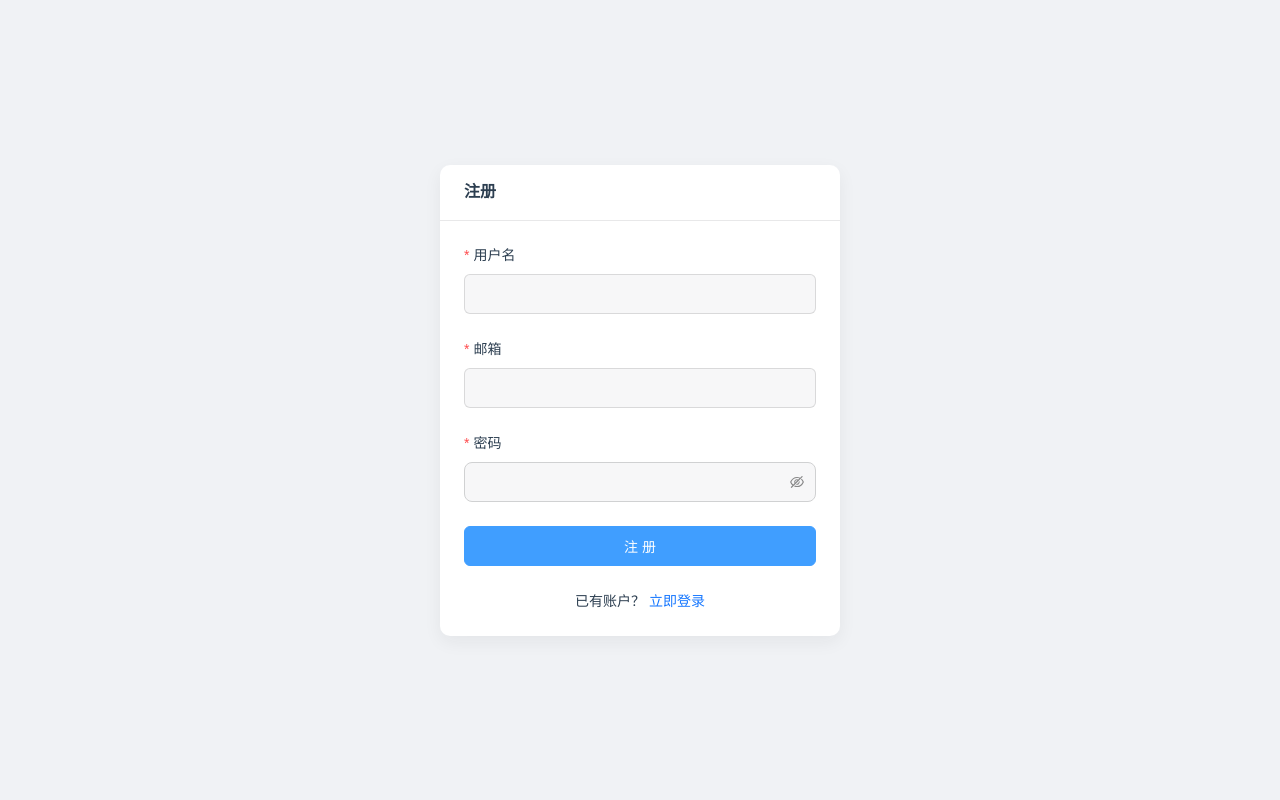
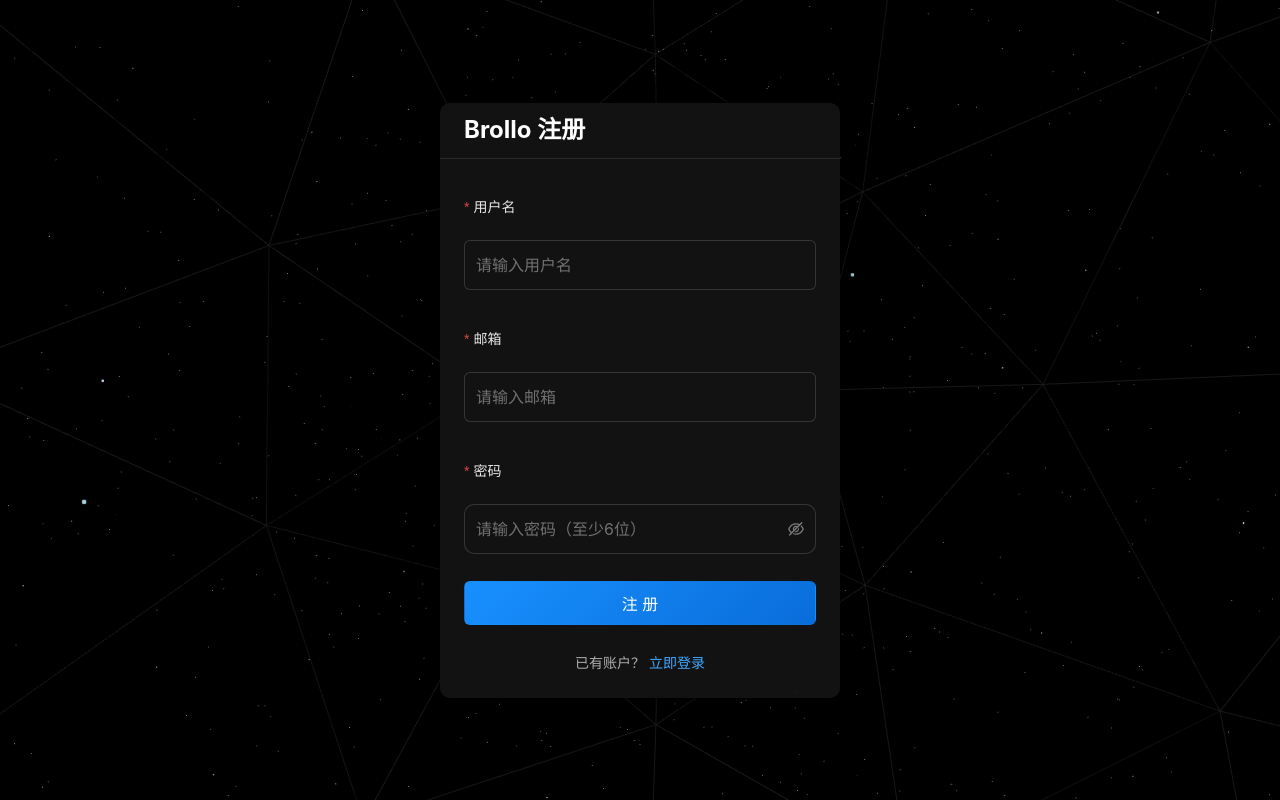
Before and after one commit to mgy583/Brollo, a React (Vite) app in the folder frontend/: page /register in a window 1280 px wide. Built offline with nearby package versions, Linux system fonts and the light colour scheme.

Commit message:
feat: enhance login and registration pages with improved styling and input validation

```diff
--- a/frontend/src/index.css
+++ b/frontend/src/index.css
@@ -15,3 +15,24 @@ body {
 #root {
   min-height: 100vh;
 }
+
+/* 统一输入框边框样式 */
+.ant-input,
+.ant-input-password,
+.ant-input-affix-wrapper {
+  border-color: rgba(255, 255, 255, 0.15) !important;
+}
+
+.ant-input:hover,
+.ant-input-password:hover,
+.ant-input-affix-wrapper:hover {
+  border-color: rgba(255, 255, 255, 0.25) !important;
+}
+
+.ant-input:focus,
+.ant-input-password:focus,
+.ant-input-affix-wrapper:focus,
+.ant-input-affix-wrapper-focused {
+  border-color: rgba(255, 255, 255, 0.3) !important;
+  box-shadow: 0 0 0 2px rgba(24, 144, 255, 0.1) !important;
+}
--- a/frontend/src/pages/Login.tsx
+++ b/frontend/src/pages/Login.tsx
@@ -38,30 +38,68 @@ export default function Login() {
           theme={{
             algorithm: theme.darkAlgorithm,
             token: {
-              colorBgContainer: 'rgba(0, 0, 0, 0.6)',
-              colorBorder: 'rgba(255, 255, 255, 0.1)',
+              colorBgContainer: 'rgba(20, 20, 20, 0.95)',
+              colorBorder: 'rgba(255, 255, 255, 0.15)',
+              colorText: '#fff',
+              colorTextPlaceholder: 'rgba(255, 255, 255, 0.4)',
+            },
+            components: {
+              Input: {
+                activeBorderColor: 'rgba(255, 255, 255, 0.3)',
+                hoverBorderColor: 'rgba(255, 255, 255, 0.25)',
+                activeShadow: '0 0 0 2px rgba(24, 144, 255, 0.1)',
+              },
             },
           }}
         >
           <Card
             title={<span style={{ fontSize: 24, fontWeight: 'bold', color: '#fff' }}>Brollo 登录</span>}
-            style={{ width: 400, backdropFilter: 'blur(10px)', border: '1px solid rgba(255,255,255,0.1)' }}
+            style={{
+              width: 400,
+              background: 'rgba(20, 20, 20, 0.95)',
+              backdropFilter: 'blur(20px)',
+              border: '1px solid rgba(255,255,255,0.2)',
+              boxShadow: '0 8px 32px rgba(0, 0, 0, 0.3)'
+            }}
+            headStyle={{ background: 'transparent', borderBottom: '1px solid rgba(255,255,255,0.1)' }}
+            bodyStyle={{ background: 'transparent' }}
             bordered={false}
           >
             <Form onFinish={onFinish} layout="vertical" size="large">
-              <Form.Item label={<span style={{ color: 'rgba(255,255,255,0.8)' }}>邮箱</span>} name="email" rules={[{ required: true, type: 'email' }]}>
-                <Input style={{ background: 'rgba(255,255,255,0.1)', border: 'none', color: '#fff' }} placeholder="请输入邮箱" />
+              <Form.Item
+                label={<span style={{ color: 'rgba(255,255,255,0.9)' }}>邮箱</span>}
+                name="email"
+                rules={[{ required: true, type: 'email', message: '请输入有效的邮箱地址' }]}
+              >
+                <Input placeholder="请输入邮箱" />
               </Form.Item>
-              <Form.Item label={<span style={{ color: 'rgba(255,255,255,0.8)' }}>密码</span>} name="password" rules={[{ required: true }]}>
-                <Input.Password style={{ background: 'rgba(255,255,255,0.1)', border: 'none', color: '#fff' }} placeholder="请输入密码" />
+              <Form.Item
+                label={<span style={{ color: 'rgba(255,255,255,0.9)' }}>密码</span>}
+                name="password"
+                rules={[{ required: true, message: '请输入密码' }]}
+              >
+                <Input.Password placeholder="请输入密码" />
               </Form.Item>
               <Form.Item>
-                <Button type="primary" htmlType="submit" block style={{ height: 40, background: '#1890ff', borderColor: '#1890ff' }}>
+                <Button
+                  type="primary"
+                  htmlType="submit"
+                  block
+                  style={{
+                    height: 44,
+                    fontSize: 16,
+                    background: 'linear-gradient(135deg, #1890ff 0%, #096dd9 100%)',
+                    borderColor: 'transparent',
+                    fontWeight: 500
+                  }}
+                >
                   登录
                 </Button>
               </Form.Item>
-              <div style={{ textAlign: 'center' }}>
-                <span style={{ color: 'rgba(255,255,255,0.6)' }}>还没有账户？</span> <Link to="/register" style={{ color: '#1890ff' }}>立即注册</Link>
+              <div style={{ textAlign: 'center', marginTop: 16 }}>
+                <span style={{ color: 'rgba(255,255,255,0.65)' }}>还没有账户？</span>
+                {' '}
+                <Link to="/register" style={{ color: '#40a9ff', fontWeight: 500 }}>立即注册</Link>
               </div>
             </Form>
           </Card>
--- a/frontend/src/pages/Register.tsx
+++ b/frontend/src/pages/Register.tsx
@@ -1,6 +1,7 @@
-import { Form, Input, Button, Card, message } from 'antd'
+import { Form, Input, Button, Card, message, ConfigProvider, theme } from 'antd'
 import { useNavigate, Link } from 'react-router-dom'
 import api from '../utils/api'
+import Background3D from '../components/Background3D'
 
 export default function Register() {
   const navigate = useNavigate()
@@ -16,28 +17,97 @@ export default function Register() {
   }
 
   return (
-    <div style={{ display: 'flex', justifyContent: 'center', alignItems: 'center', minHeight: '100vh', background: '#f0f2f5' }}>
-      <Card title="注册" style={{ width: 400 }}>
-        <Form onFinish={onFinish} layout="vertical">
-          <Form.Item label="用户名" name="username" rules={[{ required: true }]}>
-            <Input />
+    <div style={{ position: 'relative', width: '100vw', height: '100vh', overflow: 'hidden' }}>
+      <Background3D />
+      <div style={{
+        position: 'absolute',
+        top: 0,
+        left: 0,
+        width: '100%',
+        height: '100%',
+        display: 'flex',
+        justifyContent: 'center',
+        alignItems: 'center',
+        zIndex: 1
+      }}>
+        <ConfigProvider
+          theme={{
+            algorithm: theme.darkAlgorithm,
+            token: {
+              colorBgContainer: 'rgba(20, 20, 20, 0.95)',
+              colorBorder: 'rgba(255, 255, 255, 0.15)',
+              colorText: '#fff',
+              colorTextPlaceholder: 'rgba(255, 255, 255, 0.4)',
+            },
+            components: {
+              Input: {
+                activeBorderColor: 'rgba(255, 255, 255, 0.3)',
+                hoverBorderColor: 'rgba(255, 255, 255, 0.25)',
+                activeShadow: '0 0 0 2px rgba(24, 144, 255, 0.1)',
+              },
+            },
+          }}
+        >
+          <Card
+            title={<span style={{ fontSize: 24, fontWeight: 'bold', color: '#fff' }}>Brollo 注册</span>}
+            style={{
+              width: 400,
+              background: 'rgba(20, 20, 20, 0.95)',
+              backdropFilter: 'blur(20px)',
+              border: '1px solid rgba(255,255,255,0.2)',
+              boxShadow: '0 8px 32px rgba(0, 0, 0, 0.3)'
+            }}
+            headStyle={{ background: 'transparent', borderBottom: '1px solid rgba(255,255,255,0.1)' }}
+            bodyStyle={{ background: 'transparent' }}
+            bordered={false}
+          >
+            <Form onFinish={onFinish} layout="vertical" size="large">
+              <Form.Item
+                label={<span style={{ color: 'rgba(255,255,255,0.9)' }}>用户名</span>}
+                name="username"
+                rules={[{ required: true, message: '请输入用户名' }]}
+              >
+                <Input placeholder="请输入用户名" />
               </Form.Item>
-          <Form.Item label="邮箱" name="email" rules={[{ required: true, type: 'email' }]}>
-            <Input />
+              <Form.Item
+                label={<span style={{ color: 'rgba(255,255,255,0.9)' }}>邮箱</span>}
+                name="email"
+                rules={[{ required: true, type: 'email', message: '请输入有效的邮箱地址' }]}
+              >
+                <Input placeholder="请输入邮箱" />
               </Form.Item>
-          <Form.Item label="密码" name="password" rules={[{ required: true, min: 6 }]}>
-            <Input.Password />
+              <Form.Item
+                label={<span style={{ color: 'rgba(255,255,255,0.9)' }}>密码</span>}
+                name="password"
+                rules={[{ required: true, min: 6, message: '密码至少6位' }]}
+              >
+                <Input.Password placeholder="请输入密码（至少6位）" />
               </Form.Item>
               <Form.Item>
-            <Button type="primary" htmlType="submit" block>
+                <Button
+                  type="primary"
+                  htmlType="submit"
+                  block
+                  style={{
+                    height: 44,
+                    fontSize: 16,
+                    background: 'linear-gradient(135deg, #1890ff 0%, #096dd9 100%)',
+                    borderColor: 'transparent',
+                    fontWeight: 500
+                  }}
+                >
                   注册
                 </Button>
               </Form.Item>
-          <div style={{ textAlign: 'center' }}>
-            已有账户？ <Link to="/login">立即登录</Link>
+              <div style={{ textAlign: 'center', marginTop: 16 }}>
+                <span style={{ color: 'rgba(255,255,255,0.65)' }}>已有账户？</span>
+                {' '}
+                <Link to="/login" style={{ color: '#40a9ff', fontWeight: 500 }}>立即登录</Link>
               </div>
             </Form>
           </Card>
+        </ConfigProvider>
+      </div>
     </div>
   )
 }
```
Lines whose indentation alone changed are shown as unchanged.
